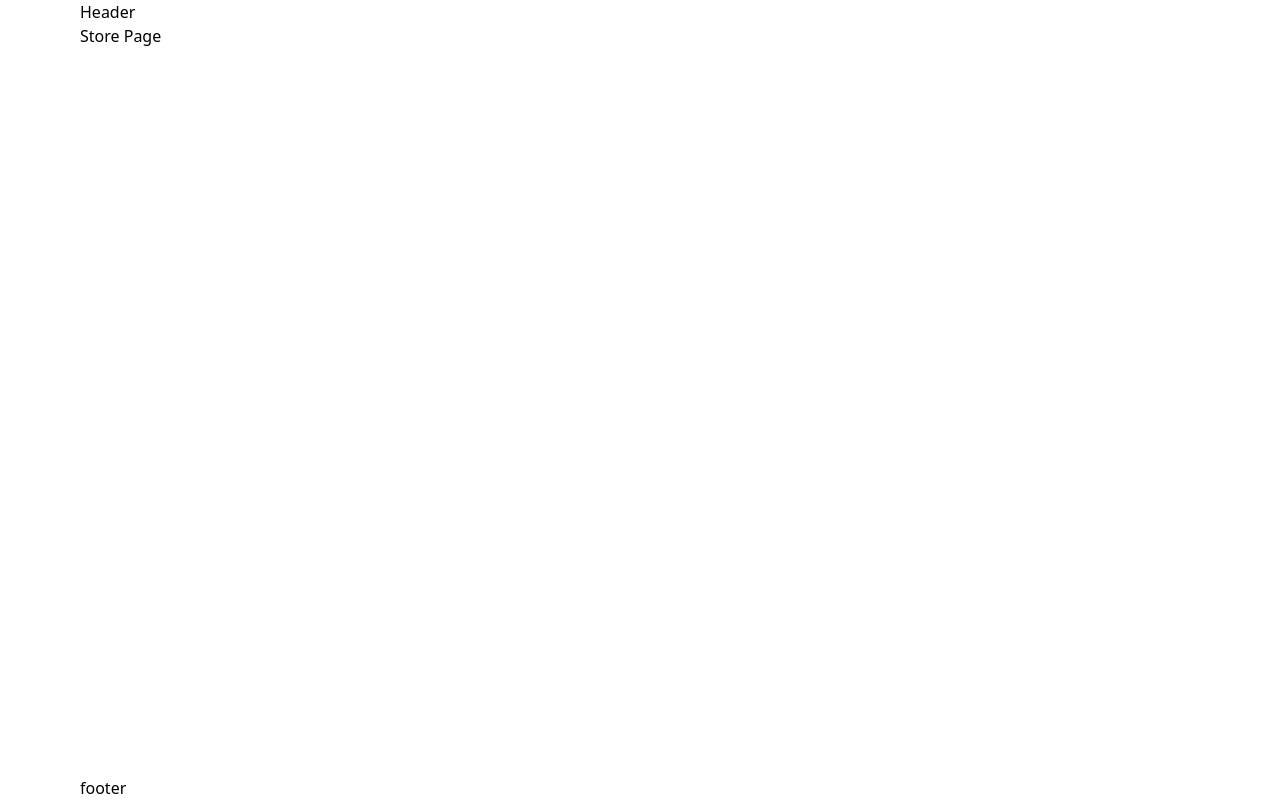
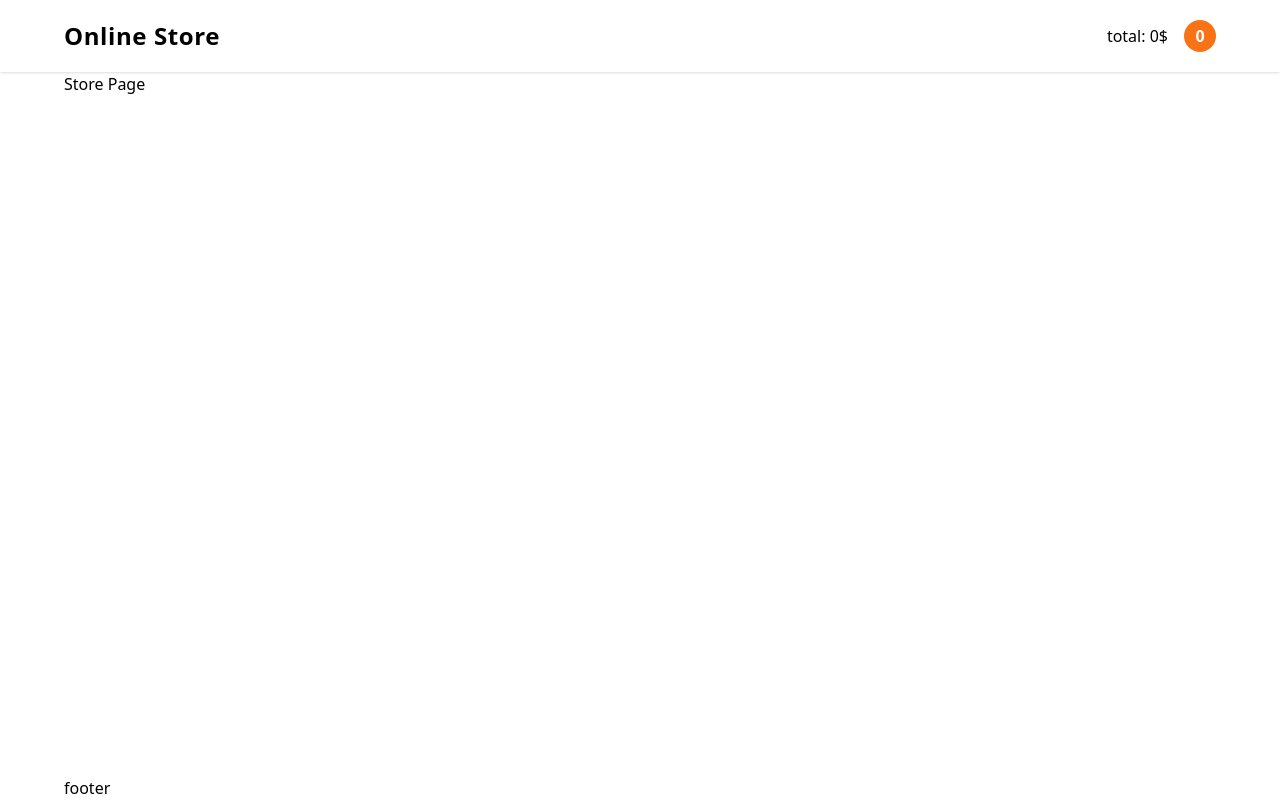
Before and after one commit to Kaptsiuh/online-Store, a React (Vite) app: page / in a window 1280 px wide. Built offline with nearby package versions, Linux system fonts and the light colour scheme.

Commit message:
feat: create navbar

```diff
--- a/src/App.tsx
+++ b/src/App.tsx
@@ -1,11 +1,24 @@
 import { FC } from 'react'
-import { Outlet } from 'react-router-dom'
+import { Link, Outlet } from 'react-router-dom'
 
 const App: FC = () => {
   return (
     <div className="min-h-screen flex flex-col">
-      <header>
-        <div className="container">Header</div>
+      <header className='shadow'>
+        <div className="container py-4 md:py-5
+         flex justify-between items-center">
+          <h1 className="text-xl md:text-2xl font-bold tracking-wide">
+            <Link to="/">Online Store</Link>
+          </h1>
+          <div className='flex items-center gap-x-4'>
+            <div>total: <span className='font-medium'>0$</span></div>
+            <Link to="/cart">
+              <span className="h-8 w-8 bg-orange-500 flex items-center justify-center rounded-full text-white font-bold">
+                {0}
+              </span>
+            </Link>
+          </div>
+        </div>
       </header>
       <main className="flex-1">
         <div className="container">
--- a/src/index.css
+++ b/src/index.css
@@ -4,6 +4,6 @@
 
 @layer components {
   .container {
-    @apply px-4 max-w-6xl mx-auto;
+    @apply w-[min(90%,/*no space*/1280px)] mx-auto;
   }
 }
```
